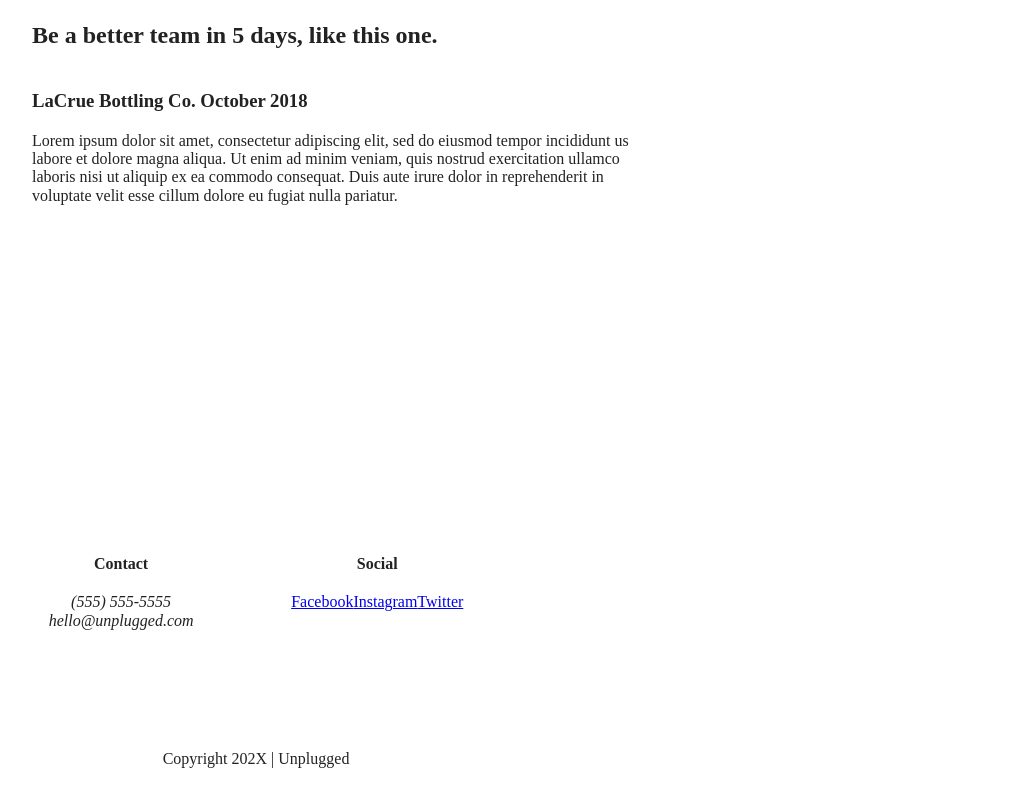
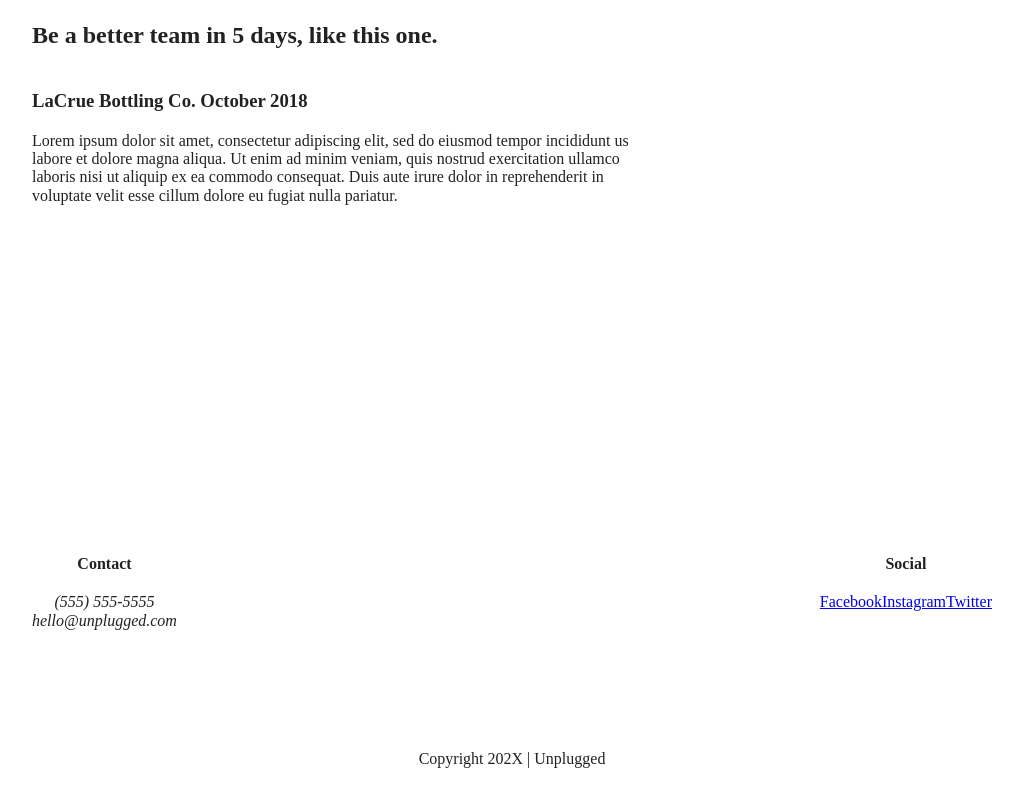
Before and after one commit to izydempsey/unplugged-website-folder, a website built with Parcel: page index.html in a window 1280 px wide. Shown: the part 1047-1854 px from the top of the page, without its empty margins (128-1149 px from the left). Built offline with nearby package versions, Linux system fonts and the light colour scheme.

Commit message:
Centered footer and corrected justification in larger than mobile viewport

```diff
--- a/css/main.css
+++ b/css/main.css
@@ -136,14 +136,13 @@ header nav ul {
 
 
 footer {
-  width: 60%;
   margin: 50px 0;
   flex-direction: column;
   text-align: center;
 }
 
-.footer-content {
-
+footer .content-wrapper {
+  width: 65%;
 }
 
 footer .social {
@@ -152,13 +151,7 @@ footer .social {
 
 footer .social-icons {
   display: flex;
-  justify-content: space-around;
-  align-items: center;
-}
-
-footer .content-wrapper {
-  display: flex;
-  justify-content: center;
+  /*justify-content: space-between;*/
 }
 
 
@@ -212,6 +205,13 @@ aside .content-wrapper .form-description,
 aside .content-wrapper .form {
   margin: 0;
 }
+
+aside .content-wrapper .input-forms {
+  display: flex;
+  justify-content: center;
+  flex-flow: row wrap;
+}
+
 
 aside .form input[type=text] {
   padding: 1em;
@@ -543,8 +543,7 @@ breakpoints below
 
   footer .content-wrapper {
     margin: 100px 0;
-   /* width: 100%;*/
-
+    width: 100%;
   }
 
   .footer-content {
@@ -552,8 +551,9 @@ breakpoints below
     justify-content: space-between;
     /*flex-flow: row wrap; */
     align-items: baseline;
-    width: 60%;
   }
+
+
   .contact .social {
     width: 50%;
   }
--- a/index.html
+++ b/index.html
@@ -53,8 +53,10 @@
         </div>
         <div class="form">
           <h3>Find out more</h3>
-          <input type="text" name="name" value="email address">
-          <input type="button" value="Download Itinerary">
+          <div class="input-forms">
+            <input type="text" name="name" value="email address">
+            <input type="button" value="Download Itinerary">
+          </div>
         </div>
       </div>
     </aside>
```
